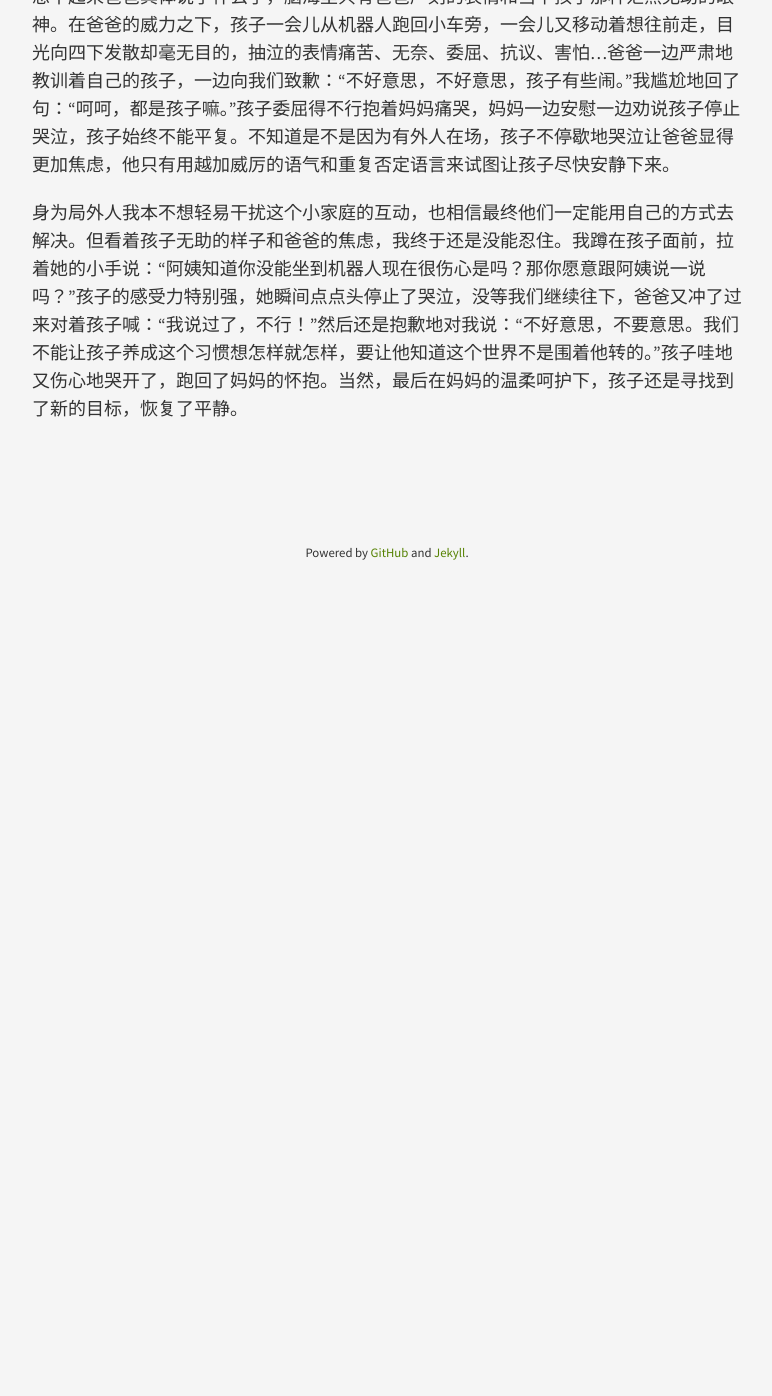
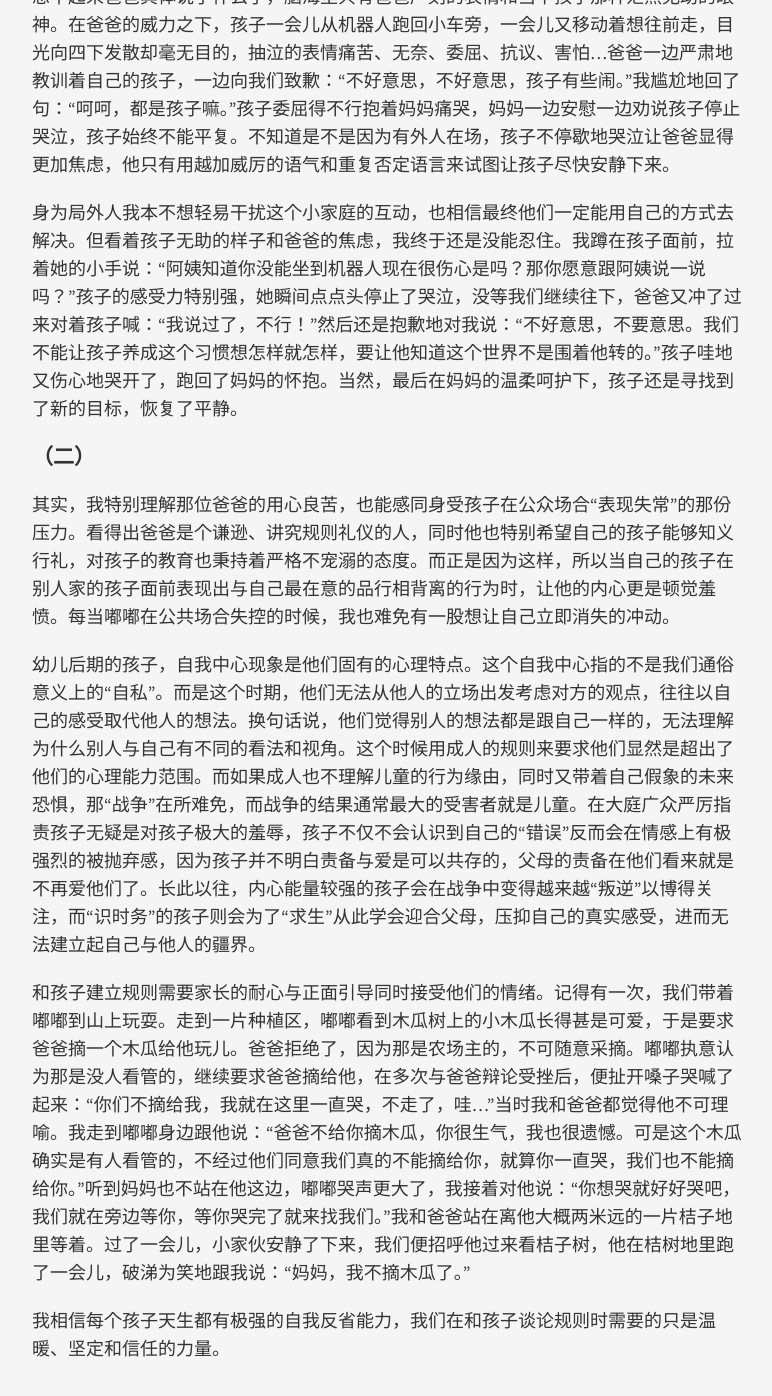
Before and after one commit to linglingji/linglingji.github.io, a Jekyll site: the page built from _posts/2018-11-12-孩子的任性.md, in a window 1280 px wide and 1400 px high, scrolled down 709 px. Shown: the top 1396 px of the window, without its empty margins (253-1025 px from the left). Built offline with Jekyll 4.4.1, drawn with Linux system fonts in a browser that asks for light colours; before the commit the page ends 1291 px from its top, so only the background shows below that.

Commit message:
new post

```diff
--- a/_posts/2018-11-12-孩子的任性.md
+++ b/_posts/2018-11-12-孩子的任性.md
@@ -12,3 +12,13 @@ tags:
 广场上颜色鲜艳，外形酷炫的电动小汽车引起了小家伙们的注意，他们兴奋不已地奔向心仪的电动车嚷嚷着：“我要骑这个，我要骑这个…”。每个人都找到了自己喜欢的车子，马达启动的轰响、电子音乐的环绕、孩子们欢快酣畅的笑声顷刻满盈于广场间。欢乐并未进行太久，一个孩子突然将车停了下来，离开那车指着另一个电动机器人：“我不坐这个小车了，我要去坐那个机器人。”话音未落身影已径直崭露在机器人身边了。此时，只听站在一旁的爸爸冲着孩子喊着：“不行，这个车子是刚才你自己选的，你还没骑完呢，怎么又要换另一个？”孩子撒着娇说：“可是我不喜欢小汽车，我要坐机器人。”爸爸听了更是不悦：“刚才让你选的时候，你怎么不选机器人？既然是自己选的就要为自己的选择负责到底。”面对爸爸的质疑孩子有些不知所措：“我就是想坐机器人，我刚才不是要选小汽车的…”这样的否认激怒了爸爸：“我说了，不行！这个世界不是围着你转的，你想怎样就怎样。”看到爸爸发怒了，孩子委屈地哭了：“我…可是我很想坐机器人，为什么不可以？”孩子的哭声并没有让爸爸心软，反而激起了他更严厉的指责：“我说了，不行！没有为什么…”现在我几乎想不起来爸爸具体说了什么了，脑海里只有爸爸严刻的表情和当下孩子那种茫然无助的眼神。在爸爸的威力之下，孩子一会儿从机器人跑回小车旁，一会儿又移动着想往前走，目光向四下发散却毫无目的，抽泣的表情痛苦、无奈、委屈、抗议、害怕…爸爸一边严肃地教训着自己的孩子，一边向我们致歉：“不好意思，不好意思，孩子有些闹。”我尴尬地回了句：“呵呵，都是孩子嘛。”孩子委屈得不行抱着妈妈痛哭，妈妈一边安慰一边劝说孩子停止哭泣，孩子始终不能平复。不知道是不是因为有外人在场，孩子不停歇地哭泣让爸爸显得更加焦虑，他只有用越加威厉的语气和重复否定语言来试图让孩子尽快安静下来。
 
 身为局外人我本不想轻易干扰这个小家庭的互动，也相信最终他们一定能用自己的方式去解决。但看着孩子无助的样子和爸爸的焦虑，我终于还是没能忍住。我蹲在孩子面前，拉着她的小手说：“阿姨知道你没能坐到机器人现在很伤心是吗？那你愿意跟阿姨说一说吗？”孩子的感受力特别强，她瞬间点点头停止了哭泣，没等我们继续往下，爸爸又冲了过来对着孩子喊：“我说过了，不行！”然后还是抱歉地对我说：“不好意思，不要意思。我们不能让孩子养成这个习惯想怎样就怎样，要让他知道这个世界不是围着他转的。”孩子哇地又伤心地哭开了，跑回了妈妈的怀抱。当然，最后在妈妈的温柔呵护下，孩子还是寻找到了新的目标，恢复了平静。
+
+### （二）
+
+其实，我特别理解那位爸爸的用心良苦，也能感同身受孩子在公众场合“表现失常”的那份压力。看得出爸爸是个谦逊、讲究规则礼仪的人，同时他也特别希望自己的孩子能够知义行礼，对孩子的教育也秉持着严格不宠溺的态度。而正是因为这样，所以当自己的孩子在别人家的孩子面前表现出与自己最在意的品行相背离的行为时，让他的内心更是顿觉羞愤。每当嘟嘟在公共场合失控的时候，我也难免有一股想让自己立即消失的冲动。
+
+幼儿后期的孩子，自我中心现象是他们固有的心理特点。这个自我中心指的不是我们通俗意义上的“自私”。而是这个时期，他们无法从他人的立场出发考虑对方的观点，往往以自己的感受取代他人的想法。换句话说，他们觉得别人的想法都是跟自己一样的，无法理解为什么别人与自己有不同的看法和视角。这个时候用成人的规则来要求他们显然是超出了他们的心理能力范围。而如果成人也不理解儿童的行为缘由，同时又带着自己假象的未来恐惧，那“战争”在所难免，而战争的结果通常最大的受害者就是儿童。在大庭广众严厉指责孩子无疑是对孩子极大的羞辱，孩子不仅不会认识到自己的“错误”反而会在情感上有极强烈的被抛弃感，因为孩子并不明白责备与爱是可以共存的，父母的责备在他们看来就是不再爱他们了。长此以往，内心能量较强的孩子会在战争中变得越来越“叛逆”以博得关注，而“识时务”的孩子则会为了“求生”从此学会迎合父母，压抑自己的真实感受，进而无法建立起自己与他人的疆界。
+
+和孩子建立规则需要家长的耐心与正面引导同时接受他们的情绪。记得有一次，我们带着嘟嘟到山上玩耍。走到一片种植区，嘟嘟看到木瓜树上的小木瓜长得甚是可爱，于是要求爸爸摘一个木瓜给他玩儿。爸爸拒绝了，因为那是农场主的，不可随意采摘。嘟嘟执意认为那是没人看管的，继续要求爸爸摘给他，在多次与爸爸辩论受挫后，便扯开嗓子哭喊了起来：“你们不摘给我，我就在这里一直哭，不走了，哇…”当时我和爸爸都觉得他不可理喻。我走到嘟嘟身边跟他说：“爸爸不给你摘木瓜，你很生气，我也很遗憾。可是这个木瓜确实是有人看管的，不经过他们同意我们真的不能摘给你，就算你一直哭，我们也不能摘给你。”听到妈妈也不站在他这边，嘟嘟哭声更大了，我接着对他说：“你想哭就好好哭吧，我们就在旁边等你，等你哭完了就来找我们。”我和爸爸站在离他大概两米远的一片桔子地里等着。过了一会儿，小家伙安静了下来，我们便招呼他过来看桔子树，他在桔树地里跑了一会儿，破涕为笑地跟我说：“妈妈，我不摘木瓜了。”
+
+我相信每个孩子天生都有极强的自我反省能力，我们在和孩子谈论规则时需要的只是温暖、坚定和信任的力量。
```
Also changed, not shown: _posts/2018-11-16-你的愤怒谁负责.md (added, +44 -0 lines), _posts/2018-11-18-经典品读-论语别裁.md (added, +21 -0 lines).
